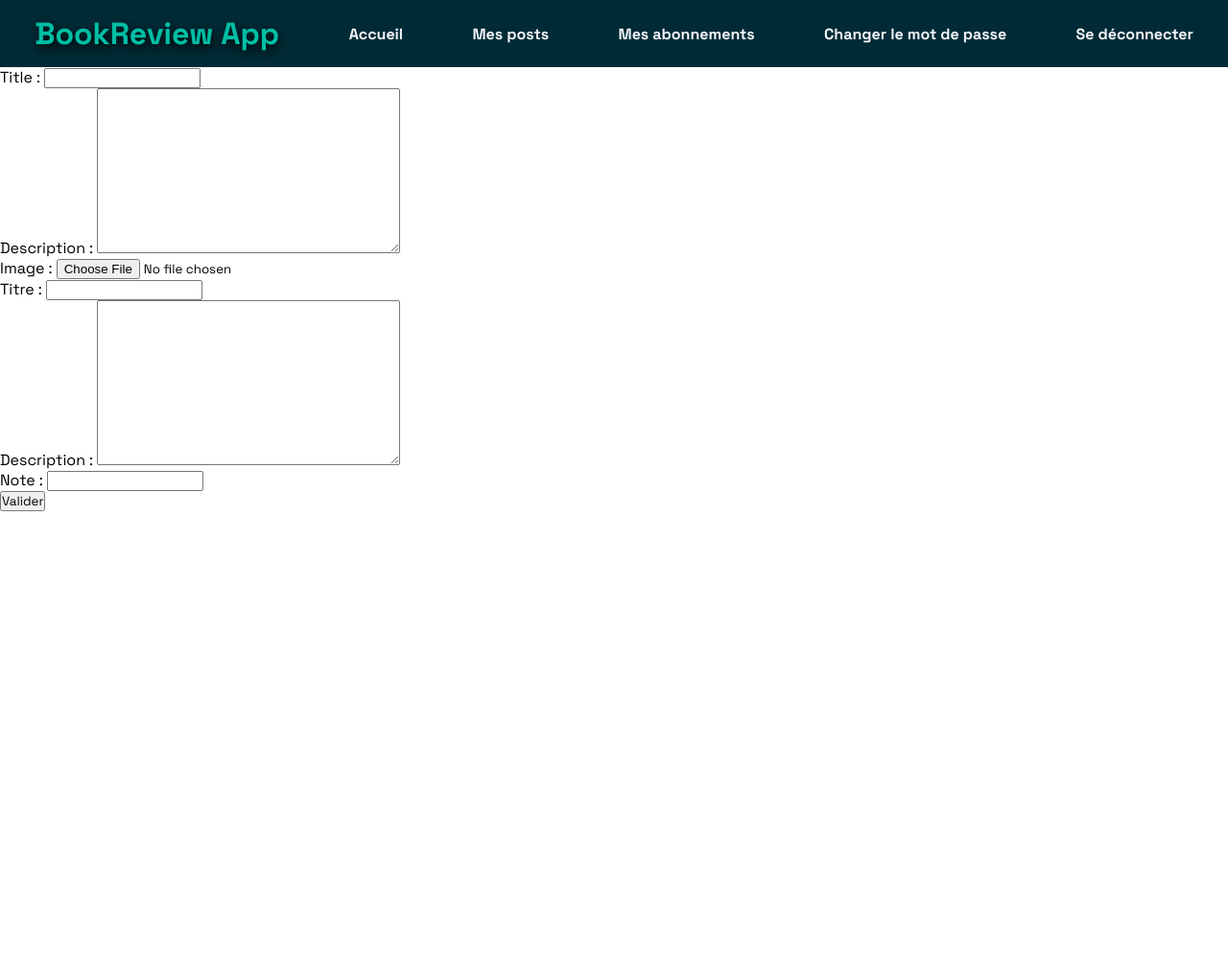
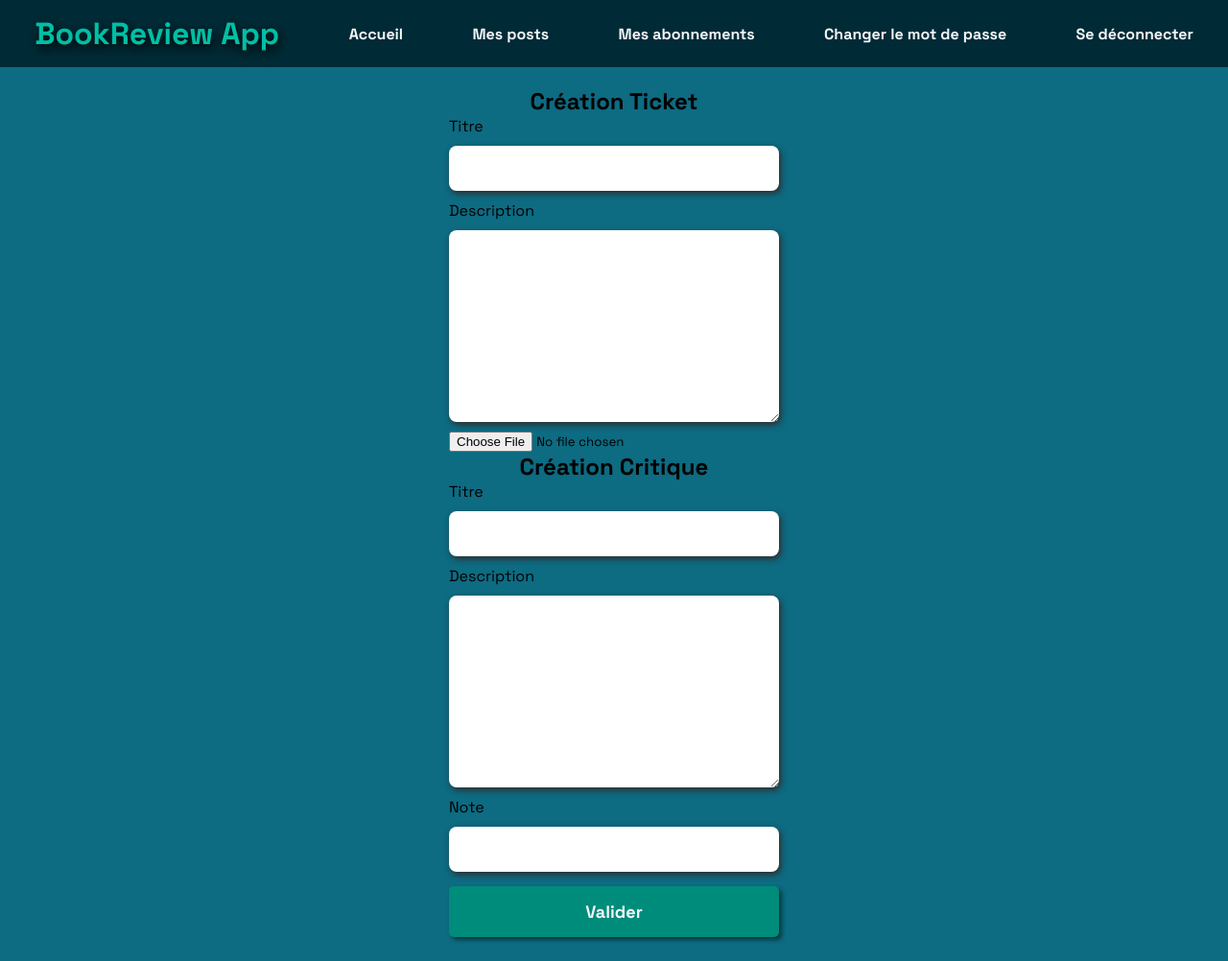
Before and after one commit to weekendatchewie/p9_litreview_book, a Django app: page /review/create in a window 1280 px wide. Shown: the whole page at 96% size. Before the commit the page ends 533 px from the top, so only its background shows below. Run offline with Django 4.2, Linux system fonts and the light colour scheme; the visitor is signed in with stand-in values (Sample User, id 1).

Commit message:
style form create review

```diff
--- a/review/forms.py
+++ b/review/forms.py
@@ -3,6 +3,15 @@ from review.models import Ticket, Review
 
 
 class TicketForm(forms.ModelForm):
+
+    def __init__(self, *args, **kwargs):
+        super().__init__(*args, **kwargs)
+        self.fields['title'].widget.attrs.update({'class': 'input_headline', "placeholder": " "})
+        self.fields['title'].label = "Titre"
+
+        self.fields['description'].widget.attrs.update({'class': 'input_body', "placeholder": " "})
+        self.fields['description'].label = "Description"
+
     class Meta:
         model = Ticket
         fields = ['title', 'description', 'image']
--- a/review/templates/review/review_create.html
+++ b/review/templates/review/review_create.html
@@ -1,4 +1,10 @@
 {% extends "base.html" %}
+
+{% load static %}
+
+{% block statics %}
+    <link rel="stylesheet" type="text/css" href="{% static 'review/styles.css' %}?{% now "U" %}">
+{% endblock %}
 
 {% block content %}
 
@@ -6,10 +12,35 @@
 
         <form method="post" enctype="multipart/form-data">
             {% csrf_token %}
-            {{ ticket_form.as_p }}
-            {{ review_form.as_p }}
 
-            <button type="submit">Valider</button>
+            <h2 class="title-form">Création Ticket</h2>
+
+            <div class="input-field">
+                <label class="input-label" for="title">{{ ticket_form.title.label }}</label>
+                {{ ticket_form.title }}
+            </div>
+            <div class="input-field">
+                <label class="input-label" for="description">{{ ticket_form.description.label }}</label>
+                {{ ticket_form.description }}
+            </div>
+            {{ ticket_form.image }}
+
+            <h2 class="title-form">Création Critique</h2>
+
+            <div class="input-field">
+                <label class="input-label" for="headline">{{ review_form.headline.label }}</label>
+                {{ review_form.headline }}
+            </div>
+            <div class="input-field">
+                <label class="input-label" for="body">{{ review_form.body.label }}</label>
+                {{ review_form.body }}
+            </div>
+            <div class="input-field">
+                <label class="input-label" for="rating">{{ review_form.rating.label }}</label>
+                {{ review_form.rating }}
+            </div>
+
+            <button type="submit" class="btn-validate">Valider</button>
 
         </form>
 
```
